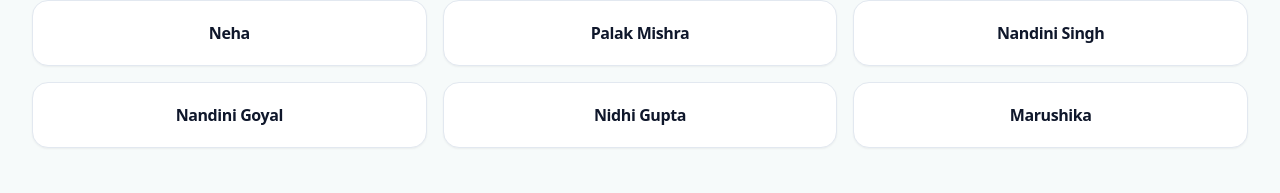
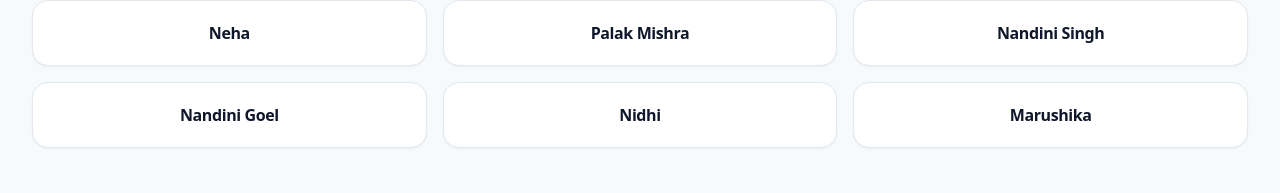
Before and after one commit to neha11igdtuw-ship-it/SwasthyaSetu, a Next.js app: page / in a window 1280 px wide. Shown: the part 2794-2987 px from the top of the page. Built offline with nearby package versions, Linux system fonts and the light colour scheme; no server answers.

Commit message:
fix: correct team member names on landing page

```diff
--- a/src/components/TeamSection.tsx
+++ b/src/components/TeamSection.tsx
@@ -7,8 +7,8 @@ const teamMembers: string[] = [
   "Neha",
   "Palak Mishra",
   "Nandini Singh",
-  "Nandini Goyal",
-  "Nidhi Gupta",
+  "Nandini Goel",
+  "Nidhi",
   "Marushika",
 ];
 
```
